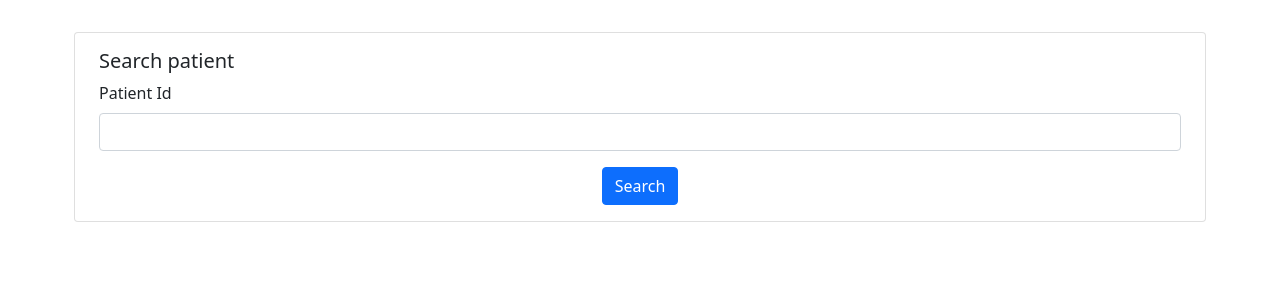
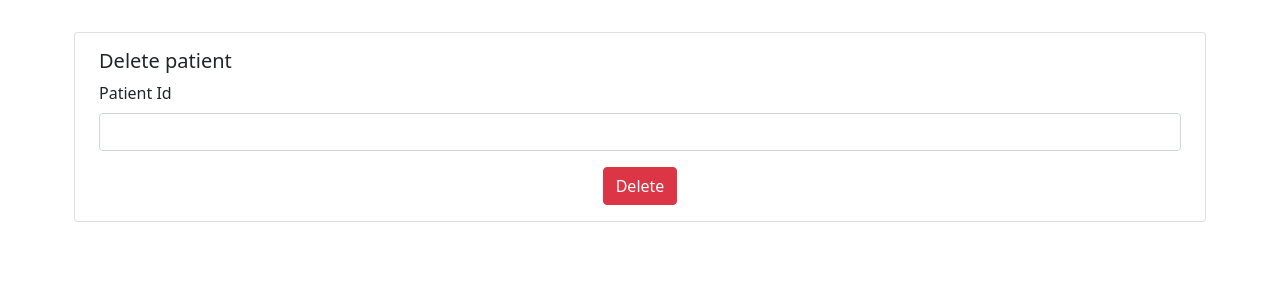
Before and after one commit to sachinkv1011/Hospital-Angular-App, an Angular app: page / in a window 1280 px wide. Shown: the top 300 px of the page. Built offline with nearby package versions, Linux system fonts and the light colour scheme.

Commit message:
patient delete

```diff
--- a/src/app/app.component.html
+++ b/src/app/app.component.html
@@ -1,2 +1,2 @@
-<app-patient-search></app-patient-search>
+<app-patient-delete></app-patient-delete>
 <router-outlet></router-outlet>
--- a/src/app/app.module.ts
+++ b/src/app/app.module.ts
@@ -5,12 +5,14 @@ import { AppRoutingModule } from './app-routing.module';
 import { AppComponent } from './app.component';
 import { PatientEntryComponent } from './patient-entry/patient-entry.component';
 import { PatientSearchComponent } from './patient-search/patient-search.component';
+import { PatientDeleteComponent } from './patient-delete/patient-delete.component';
 
 @NgModule({
   declarations: [
     AppComponent,
     PatientEntryComponent,
-    PatientSearchComponent
+    PatientSearchComponent,
+    PatientDeleteComponent
   ],
   imports: [
     BrowserModule,
--- /dev/null
+++ b/src/app/patient-delete/patient-delete.component.html
@@ -0,0 +1,22 @@
+<div class="container">
+    <div class="row">
+        <div class="col col-12 col-sm-12 col-md-12 col-lg-12 col-xl-12 col-xxl-12">
+            <div class="row g-3 mt-3">
+                <div class="card">
+
+                    <div class="card-body">
+                      <h5 class="card-title">Delete patient</h5>
+                      <div class="col col-12 col-sm-12 col-md-12 col-lg-12 col-xl-12 col-xxl-12">
+                        <label for="" class="form-label">Patient Id</label>
+                        <input type="text" class="form-control">
+                    </div>
+                    <div class="col col-12 col-sm-12 col-md-12 col-lg-12 col-xl-12 col-xxl-12 text-center mt-3">
+                        <button class="btn btn-danger">Delete</button>
+                    </div>
+                    </div>
+                  </div>
+
+            </div>
+        </div>
+    </div>
+</div>
```
Also changed, not shown: src/app/patient-delete/patient-delete.component.ts (added, +10 -0 lines), src/app/patient-delete/patient-delete.component.css (added).
